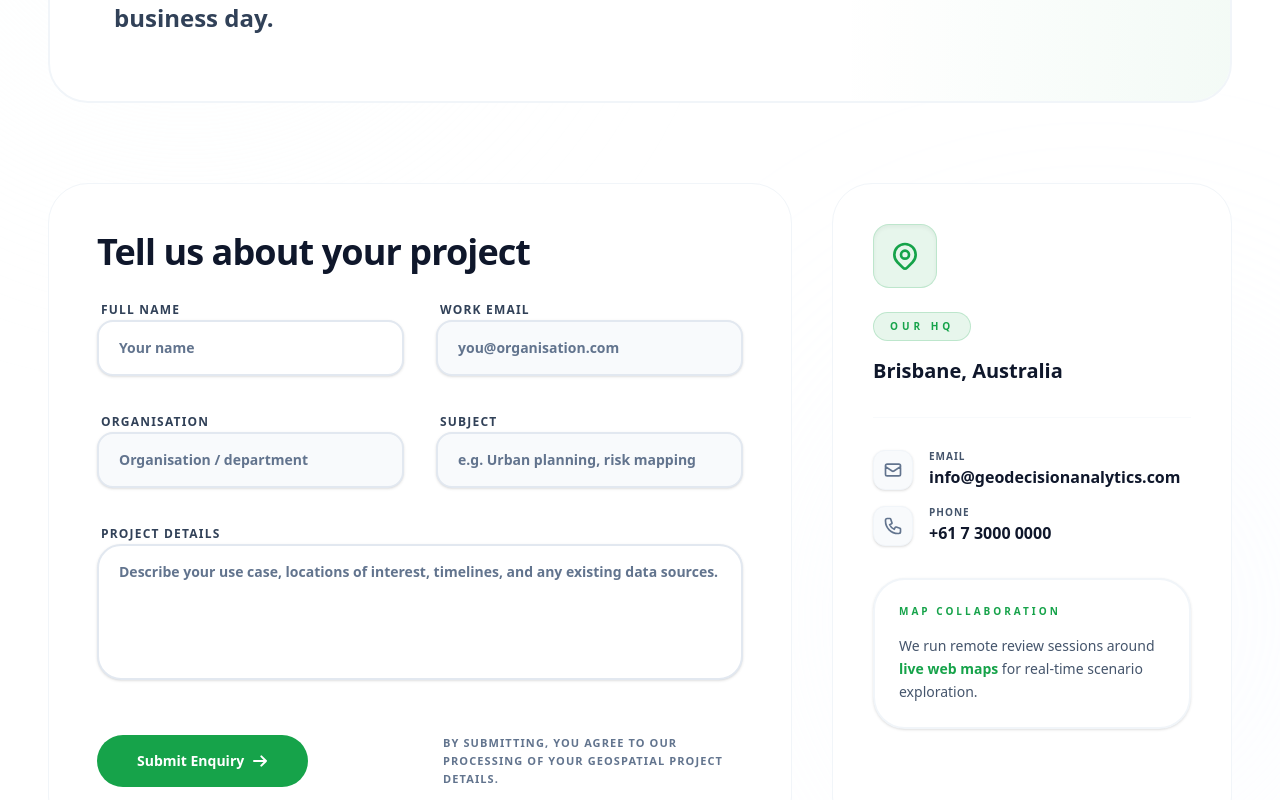
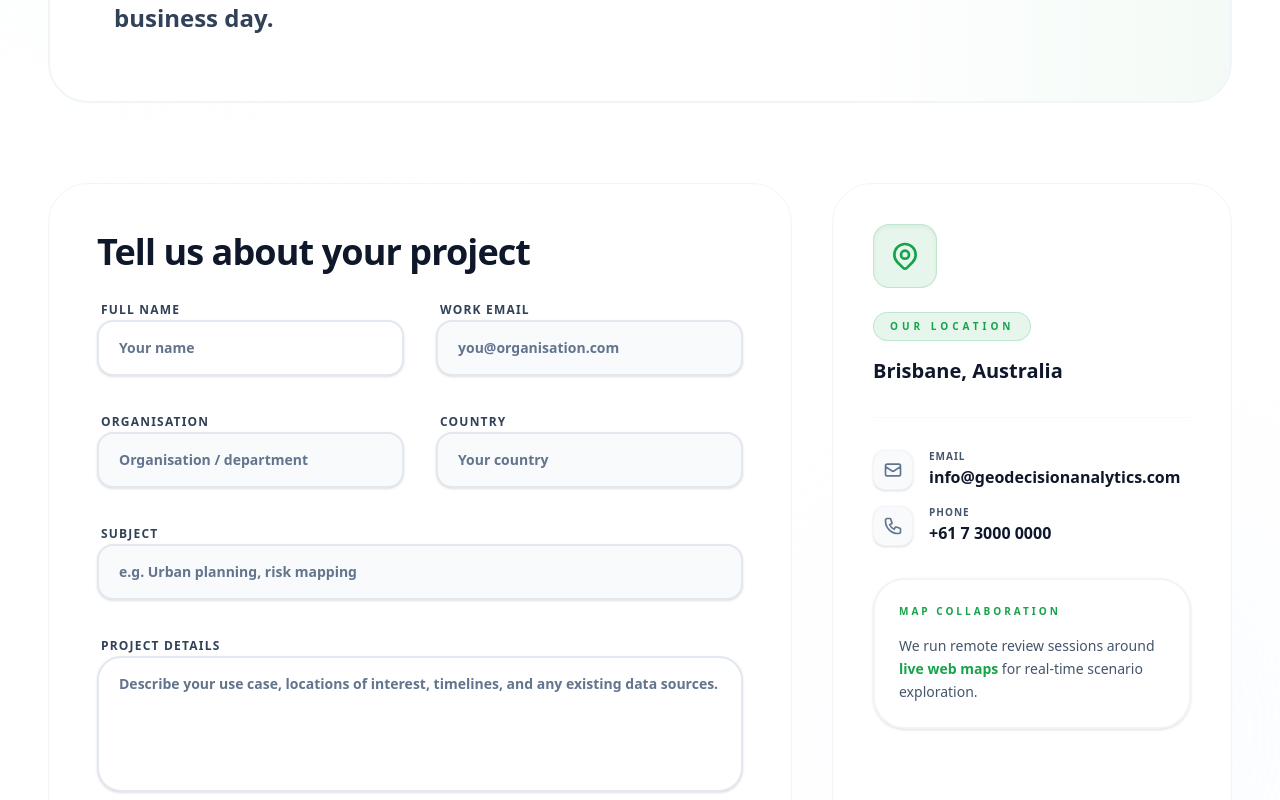
Before and after one commit to Arunverma759954/Geo-Pro, a Next.js app: page /contact in a window 1280 px wide. Shown: the part 487-1287 px from the top of the page. Built offline with nearby package versions, Linux system fonts and the light colour scheme.

Commit message:
Add Country field to Contact Form in ContactLayout.tsx

```diff
--- a/components/sections/contact/ContactLayout.tsx
+++ b/components/sections/contact/ContactLayout.tsx
@@ -87,6 +87,18 @@ export default function ContactLayout() {
               </div>
 
               <div className="space-y-2">
+                <label htmlFor="country" className="text-xs font-black uppercase tracking-widest text-slate-700 ml-1">
+                  Country
+                </label>
+                <input
+                  id="country"
+                  type="text"
+                  placeholder="Your country"
+                  className="w-full rounded-2xl border-2 border-slate-200 bg-slate-50 px-5 py-4 text-sm text-slate-900 shadow-sm outline-none transition-all focus:border-[#16a34a] focus:ring-4 focus:ring-[#16a34a]/10 placeholder:text-slate-500 font-bold"
+                />
+              </div>
+
+              <div className="md:col-span-2 space-y-2">
                 <label htmlFor="subject" className="text-xs font-black uppercase tracking-widest text-slate-700 ml-1">
                   Subject
                 </label>
@@ -143,7 +155,7 @@ export default function ContactLayout() {
                 </div>
                 <div className="space-y-4">
                   <p className="inline-block text-[10px] font-black uppercase tracking-[0.4em] text-[#16a34a] bg-[#16a34a]/10 px-4 py-1.5 rounded-full border border-[#16a34a]/20">
-                    Our HQ
+                    Our Location
                   </p>
                   <p className="text-xl font-black text-slate-900">Brisbane, Australia</p>
                 </div>
--- a/components/sections/home/GisCapabilities.tsx
+++ b/components/sections/home/GisCapabilities.tsx
@@ -24,13 +24,7 @@ export default function GisCapabilities() {
             image: "/Home_2.jpg",
             tag: "Visualization",
         },
-        {
-            title: "Geospatial APIs",
-            description:
-                "RESTful APIs for custom integrations and third-party application connectivity.",
-            image: "/Service_4.jpg",
-            tag: "Integration",
-        },
+
     ];
 
     return (
--- a/components/sections/home/HomeSlider.tsx
+++ b/components/sections/home/HomeSlider.tsx
@@ -83,9 +83,9 @@ export default function HomeSlider() {
                         <Reveal direction="up" delay={0.8}>
                             <div className="grid grid-cols-1 sm:grid-cols-3 gap-6 pt-6 border-t border-white/20">
                                 {[
-                                    { label: "Advanced Modeling", sub: "High-fidelity simulations" },
-                                    { label: "Defensible Data", sub: "Evidence-based frameworks" },
-                                    { label: "Strategic Insights", sub: "Decision-ready intelligence" }
+                                    // { label: "Advanced Modeling", sub: "High-fidelity simulations" },
+                                    // { label: "Defensible Data", sub: "Evidence-based frameworks" },
+                                    // { label: "Strategic Insights", sub: "Decision-ready intelligence" }
                                 ].map((item, i) => (
                                     <div key={i} className="space-y-1">
                                         <p className="text-sm font-black text-white">{item.label}</p>
--- a/components/sections/home/WhoWeServe.tsx
+++ b/components/sections/home/WhoWeServe.tsx
@@ -5,7 +5,7 @@ export default function WhoWeServe() {
   const industries = [
     {
       title: "Government & Local Councils",
-      description: "We support public-sector agencies in delivering defensible spatial analysis for planning, regulation, infrastructure strategy, and community development.",
+      description: "We deliver evidence-based spatial analysis to inform planning, regulatory oversight, infrastructure strategy, and sustainable community development.",
       image: "/Environ_9.jpg",
     },
     {
@@ -20,30 +20,20 @@ export default function WhoWeServe() {
     },
     {
       title: "Mining & Energy Projects",
-      description: "We help resource and energy organisations manage environmental risk, regulatory obligations, and site development decisions using defensible spatial intelligence.",
+      description: "We help resource and energy organisations manage environmental risk, regulatory obligations, and site development decisions using defensible spatial intelligence. (Don't include the points)",
       image: "/Environ_6.jpg",
-      bullets: [
-        "Impact assessment mapping",
-        "Compliance & reporting support",
-        "Environmental buffer analysis",
-        "Risk-based site evaluation"
-      ]
+
     },
     {
       title: "Public Health & Research",
-      description: "We support researchers and analytical teams in integrating spatial intelligence into epidemiological studies and environmental health modelling.",
+      description: "Private & Commercial Enterprises: We support organisations seeking to integrate spatial intelligence into strategic planning, site selection, environmental compliance, and investment decisions. (Don’t include the points)",
       image: "/Environ_5.jpg",
     },
     {
       title: "Private & Commercial Enterprises",
       description: "We support organisations seeking to integrate spatial intelligence into strategic planning, site selection, environmental compliance, and investment decisions.",
       image: "/Enterprice_2.jpg",
-      bullets: [
-        "Development feasibility analysis",
-        "Market & location intelligence",
-        "Environmental risk due diligence",
-        "Infrastructure & expansion planning"
-      ]
+
     }
   ];
 
@@ -57,7 +47,7 @@ export default function WhoWeServe() {
             </p>
             <div className="max-w-3xl space-y-6 mx-auto">
               <h2 className="text-2xl font-black tracking-tight text-white sm:text-3xl lg:text-4xl leading-tight">
-                Empowering Decision-Makers Across Every Sector
+                Empowering Decision-Makers Through Spatial Intelligence Across Sectors
               </h2>
               <p className="text-lg text-slate-300 font-bold leading-relaxed max-w-2xl mx-auto">
                 We leverage geospatial intelligence to solve complex spatial challenges, reducing risk and accelerating operational results for our partners.
```
